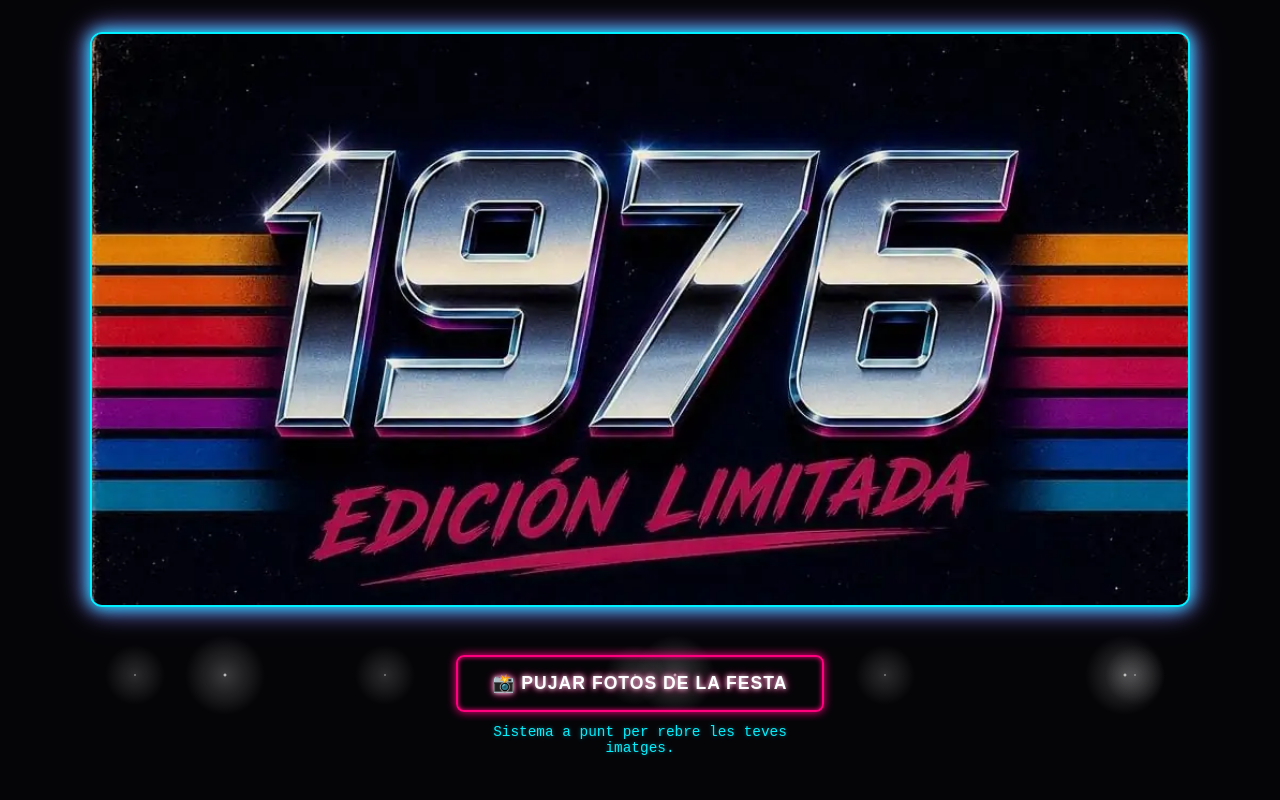
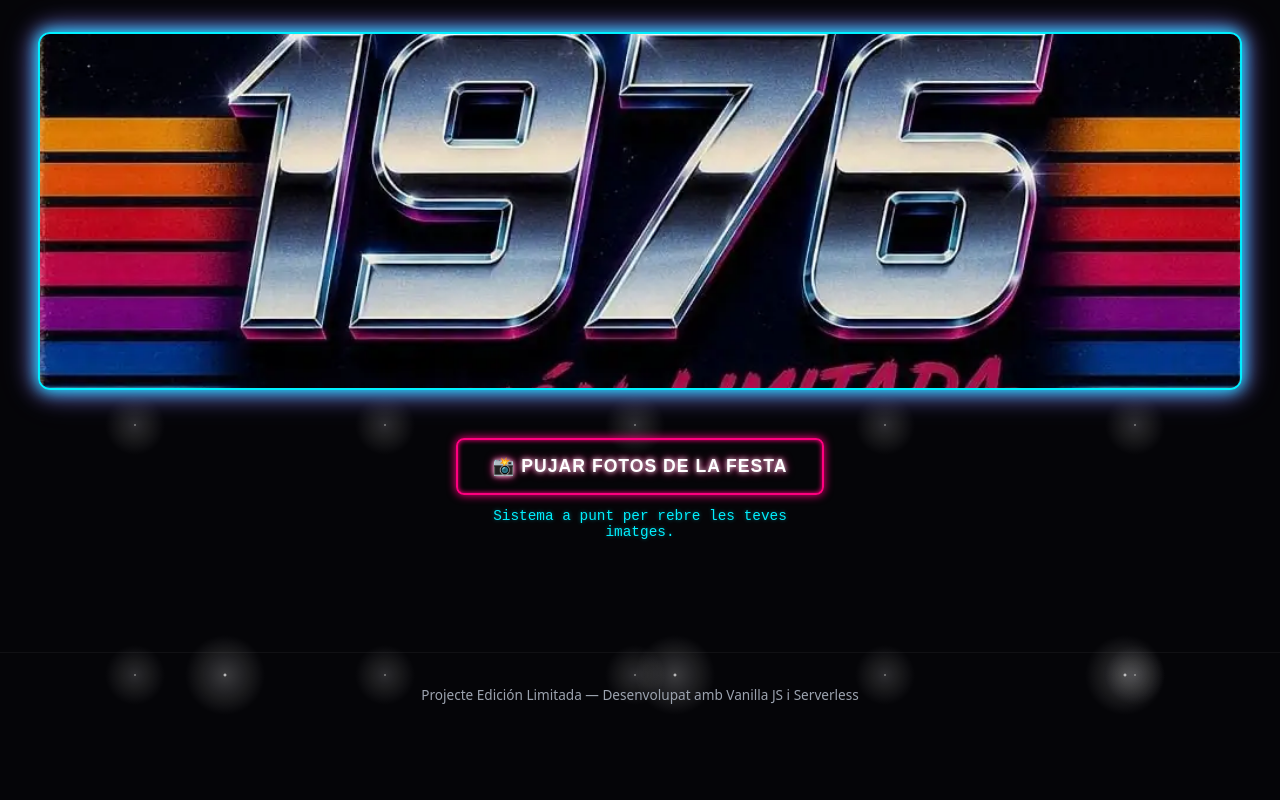
Before and after one commit to Capitankanalla/ProjecteEdicionLimitada, a website: page index.html in a window 1280 px wide. Shown: the top 800 px of the page. Drawn offline with Linux system fonts and the light colour scheme.

Commit message:
feat: refactor box hero al css

```diff
--- a/css/styles.css
+++ b/css/styles.css
@@ -36,8 +36,8 @@ body {
    HERO: Capçalera d'alta amplada amb vora neó blau cian clar
    ========================================================================== */
 #heroSection {
-  width: 100%;
-  max-width: 95vw;            /* Aprofita gairebé tota la pantalla disponible */
+  width: 94vw;
+  max-width: none;            /* Aprofita gairebé tota la pantalla disponible */
   margin: 2rem auto 3rem auto; /* Més aire a sota per separar-lo netament dels controls */
   display: flex;
   justify-content: center;
@@ -45,8 +45,10 @@ body {
 
 #heroImg {
   width: 100%;
-  height: auto;
-  max-width: 1100px;          /* Evita que es deformi en pantalles de sobretaula gegants */
+  height: clamp(160px, 28vw, 400px);
+  object-fit: cover;
+  object-position: center;
+  max-width: none;          /* Evita que es deformi en pantalles de sobretaula gegants */
   display: block;
 
   /* REQUISIT: Vora neta de 2px en blau cian clar */
```
